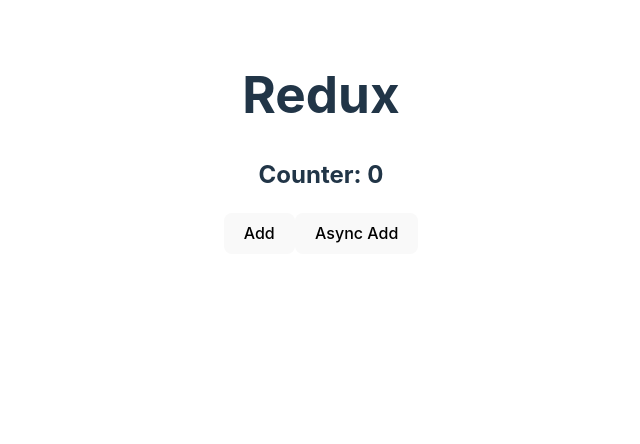
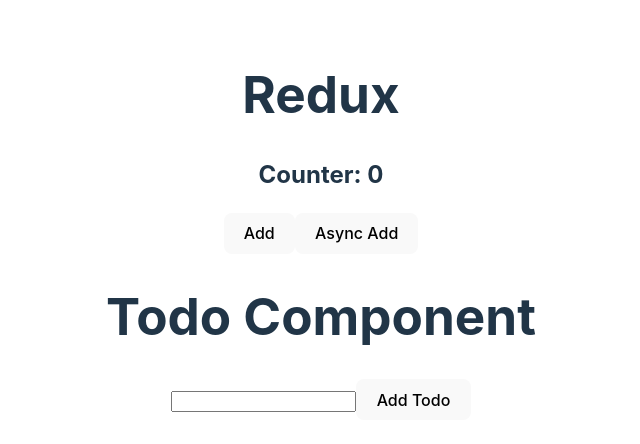
Before and after one commit to ZipengChen1832/react-11-11-2024, a React (Vite) app in the folder redux-live-coding/: page / in a window 1280 px wide. Shown: the top 444 px of the page, without its empty margins (319-959 px from the left). Built offline with nearby package versions, Linux system fonts and the light colour scheme.

Commit message:
gitMerge

```diff
--- a/redux-live-coding/src/App.jsx
+++ b/redux-live-coding/src/App.jsx
@@ -6,11 +6,13 @@
 
 function App() {
   return (
+    <React.Fragment>
     <div>
       <h1>Redux</h1>
       <Counter />
       <TodoList/>
     </div>
+    </React.Fragment>
   );
 }
 
--- a/redux-live-coding/src/components/TodoList.jsx
+++ b/redux-live-coding/src/components/TodoList.jsx
@@ -1,11 +1,19 @@
-import React from 'react'
+import React,{useState} from 'react'
 import {useDispatch, useSelector} from 'react-redux'
 export default function TodoList() {
     const todos=useSelector((state)=>state.todo)
     const dispatch =useDispatch()
+    console.log(todos)
+    const [newTodo, setNewTodo]=useState('')
   return (
+    <div>
+    <h1>Todo Component</h1>
+    <input type="text" onChange={(e)=>{setNewTodo(e.target.value)}}/>
+    <button>Add Todo</button>
+
     <div>
       {todos?.map((todo)=>{todo.todoName})}
     </div>
+    </div>
   )
 }
```
